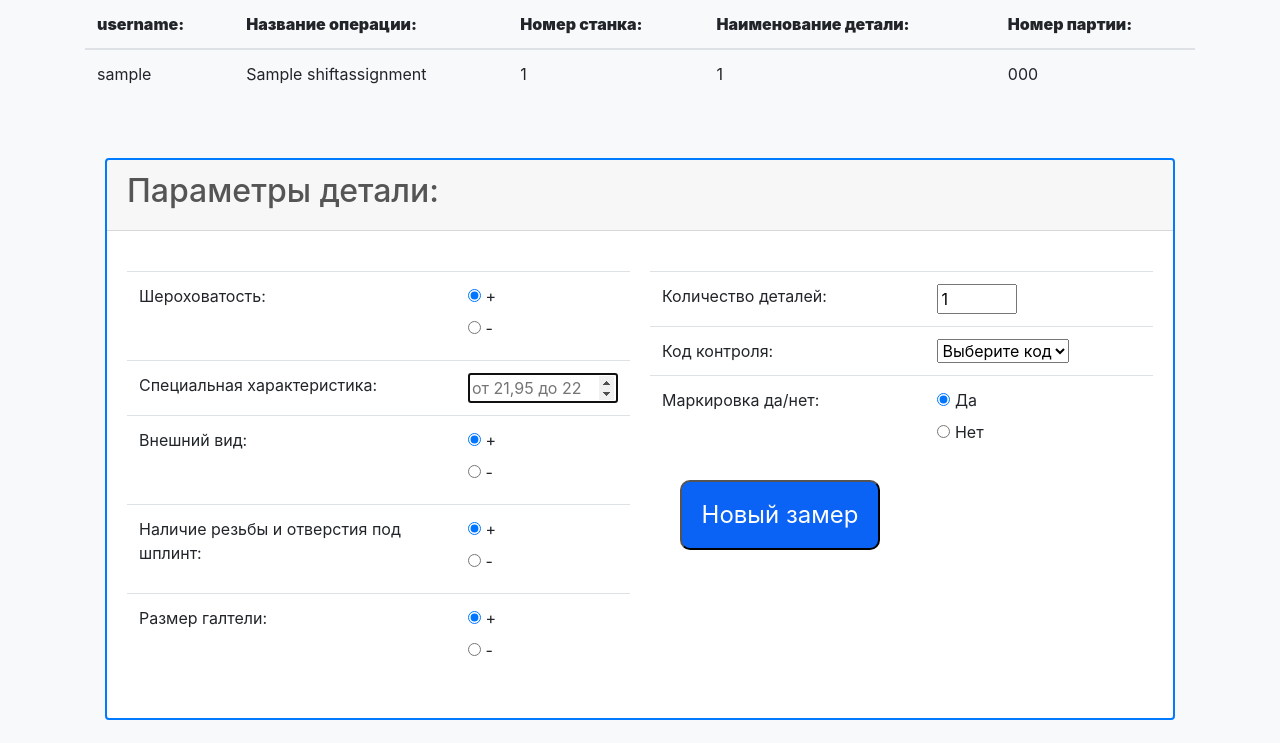
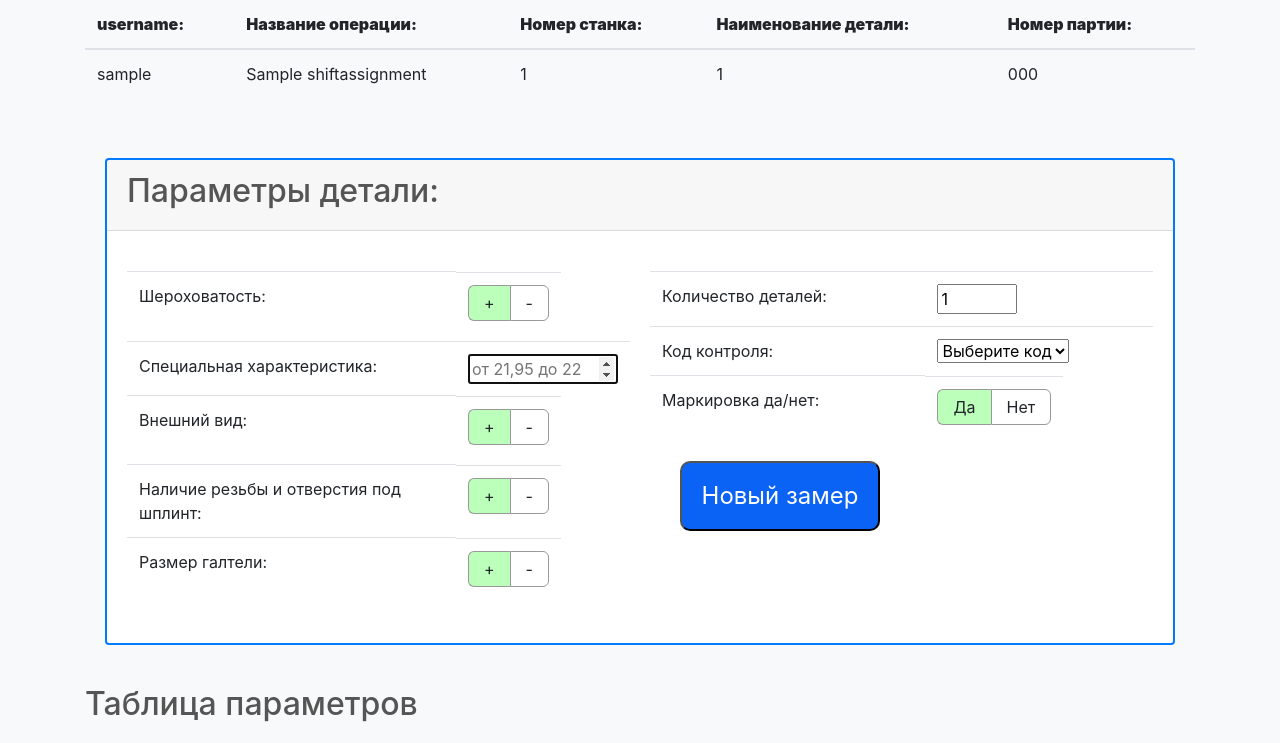
Before and after one commit to Niyaz0912/factory, a Django app: page /process_history/create/1/ in a window 1280 px wide. Shown: the part 361-1104 px from the top of the page. Run offline with Django 5.2, Linux system fonts and the light colour scheme; a user stored in the database is signed in; tables that the repository leaves empty hold one stand-in row (values such as "Sample post"); some libraries are stand-ins or nearby versions.

Commit message:
Поменял дизайн радио-кнопок

```diff
--- a/static/process_history/css/styles.css
+++ b/static/process_history/css/styles.css
@@ -28,7 +28,6 @@ h1 {
     border-color: #28a745;
 }
 
-
 .btn-new {
     border-radius: 10px;
     color: white;
@@ -45,7 +44,45 @@ h1 {
     left: -4px;
 }
 
-.button-wrapper{
+.button-wrapper {
 	display: flex;
 	justify-content: center;
 }
+
+/* Настройки радиокнопок */
+.form_toggle {
+	display: inline-block;
+	overflow: hidden;
+}
+.form_toggle-item {
+	float: left;
+	display: inline-block;
+}
+.form_toggle-item input[type=radio] {
+	display: none; /* Скрыть стандартные радиокнопки */
+}
+.form_toggle-item label {
+	display: inline-block;
+	padding: 0px 15px;
+	line-height: 34px;
+	border: 1px solid #999;
+	border-right: none;
+	cursor: pointer;
+	user-select: none;
+}
+
+.form_toggle .item-1 label {
+	border-radius: 6px 0 0 6px; /* Левый элемент */
+}
+.form_toggle .item-2 label {
+	border-radius: 0 6px 6px 0; /* Правый элемент */
+	border-right: 1px solid #999; /* Правый элемент */
+}
+
+/* Checked */
+.form_toggle .item-1 input[type=radio]:checked + label {
+	background: #bbffbb; /* Светло-зеленый фон для "Да" (слева) */
+}
+.form_toggle .item-2 input[type=radio]:checked + label {
+	background: #ffc5c5; /* Светло-красный фон для "Нет" (справа) */
+}
```
